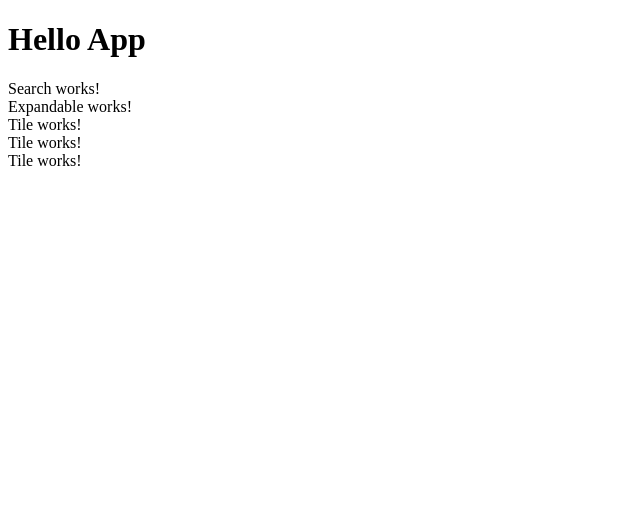
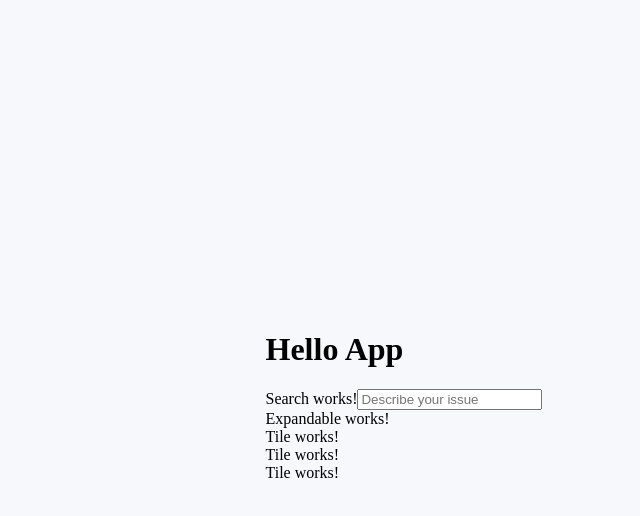
Before and after one commit to codacy20/react-ts-NewYorkTimes, a React (Create React App) app: page / in a window 1280 px wide. Shown: the top 516 px of the page, without its empty margins (0-640 px from the left). Built offline with nearby package versions, Linux system fonts and the light colour scheme; no server answers; a web font is replaced by a local one.

Commit message:
state api state api

```diff
--- a/src/App.tsx
+++ b/src/App.tsx
@@ -2,9 +2,24 @@ import React, { Component } from "react";
 import Search from "./search/Search";
 import Expandable from "./expandable/Expandable";
 import Tile from "./tile/Tile";
+import { basicRequest, Result } from "./models/Response";
 import "./styles.css";
 
-export default class App extends Component<{}, {}> {
+export default class App extends Component<{}, basicRequest> {
+  constructor(props: any) {
+    super(props);
+    // Don't call this.setState() here!
+    this.state = { results: [], num_results: 0 };
+  }
+  componentDidMount() {
+    fetch(
+      "https://api.nytimes.com/svc/mostpopular/v2/viewed/7.json?api-key=vodyeykmBd5eNVqEx2GesHtIpocrXqWq"
+    )
+      .then((response) => response.json())
+      .then((result: basicRequest) => this.setState(result));
+    this.state.results.forEach((item: Result) => {});
+  }
+
   render() {
     return (
       <div className="App">
--- a/src/expandable/Expandable.tsx
+++ b/src/expandable/Expandable.tsx
@@ -1,8 +1,24 @@
 import React, { Component } from "react";
+import { Result, basicRequest } from "../models/Response";
 import "./Expandable.scss";
 
-export default class Expandable extends Component<{}, {}> {
+export default class Expandable extends Component<{}, basicRequest> {
+  constructor(props: any) {
+    super(props);
+    // Don't call this.setState() here!
+    this.state = { results: [], num_results: 0 };
+  }
+  componentDidMount() {
+    fetch(
+      "https://api.nytimes.com/svc/mostpopular/v2/viewed/7.json?api-key=vodyeykmBd5eNVqEx2GesHtIpocrXqWq"
+    )
+      .then((response) => response.json())
+      .then((result: basicRequest) => this.setState(result));
+  }
+
   render() {
+    // const { results } = this.state;
+    // console.log(results);
     return (
       <div>
         <span>Expandable works!</span>
--- /dev/null
+++ b/src/models/Response.ts
@@ -0,0 +1,22 @@
+export interface basicRequest {
+  num_results: number;
+  results: Result[];
+}
+
+export interface Result {
+  abstract: string;
+  title: string;
+  url: string;
+  media: Media[];
+}
+
+export interface Media {
+  "media-metadata": Metadata[];
+}
+
+export interface Metadata {
+  format: string;
+  height: number;
+  url: string;
+  width: number;
+}
--- a/src/search/Search.tsx
+++ b/src/search/Search.tsx
@@ -6,6 +6,7 @@ export default class Search extends Component<{}, {}> {
     return (
       <div>
         <span>Search works!</span>
+        <input type="text" placeholder="Describe your issue" />
       </div>
     );
   }
--- a/src/styles.css
+++ b/src/styles.css
@@ -1,3 +1,13 @@
+body {
+  font-family: nunito-sans;
+  background: #f6f8fc;
+  height: 97vh;
+  width: 99vh;
+  display: flex;
+  flex-direction: column;
+  justify-content: center;
+  align-items: center;
+}
+
 .App {
-  font-family: Muli;
 }
```
